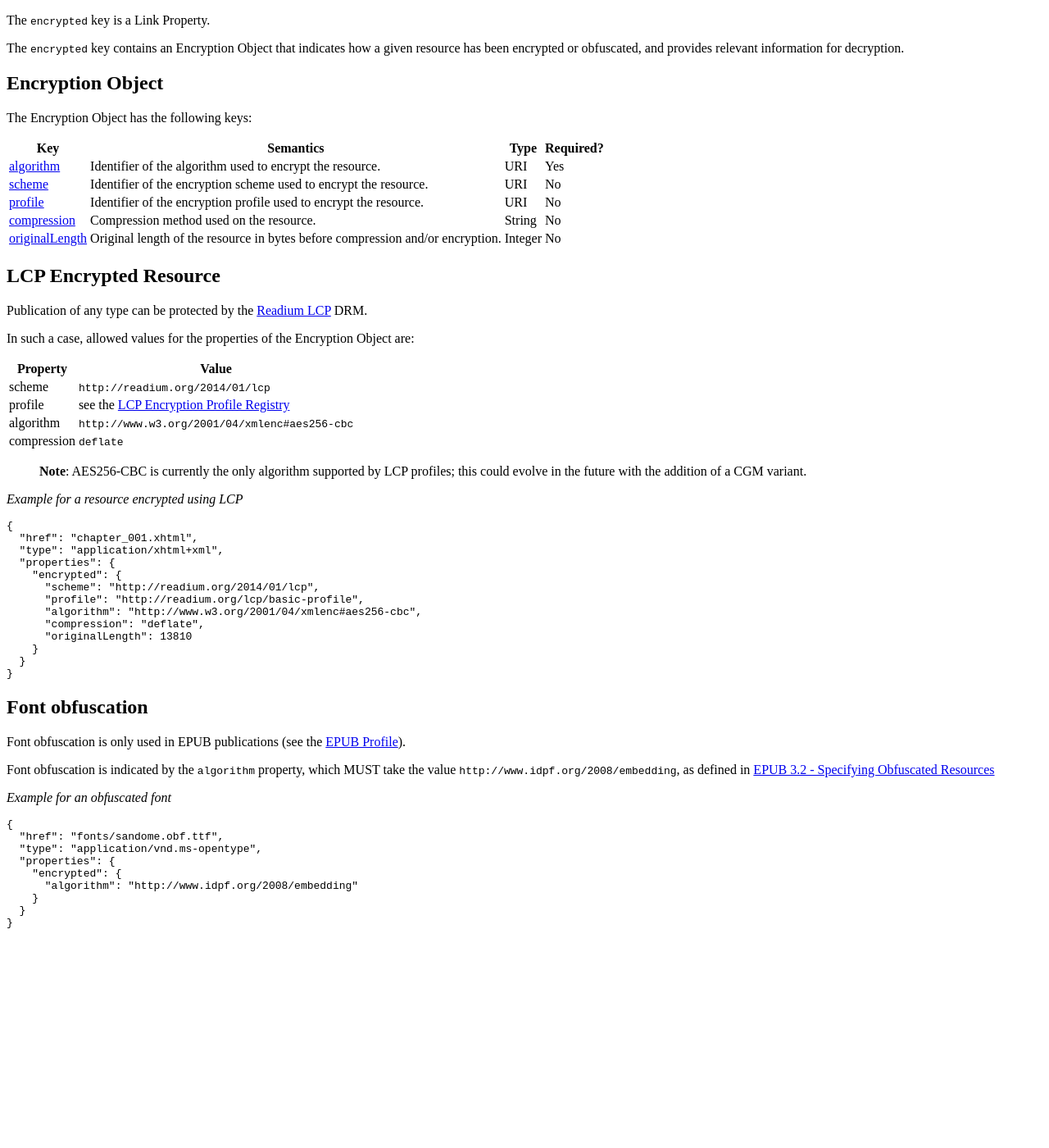
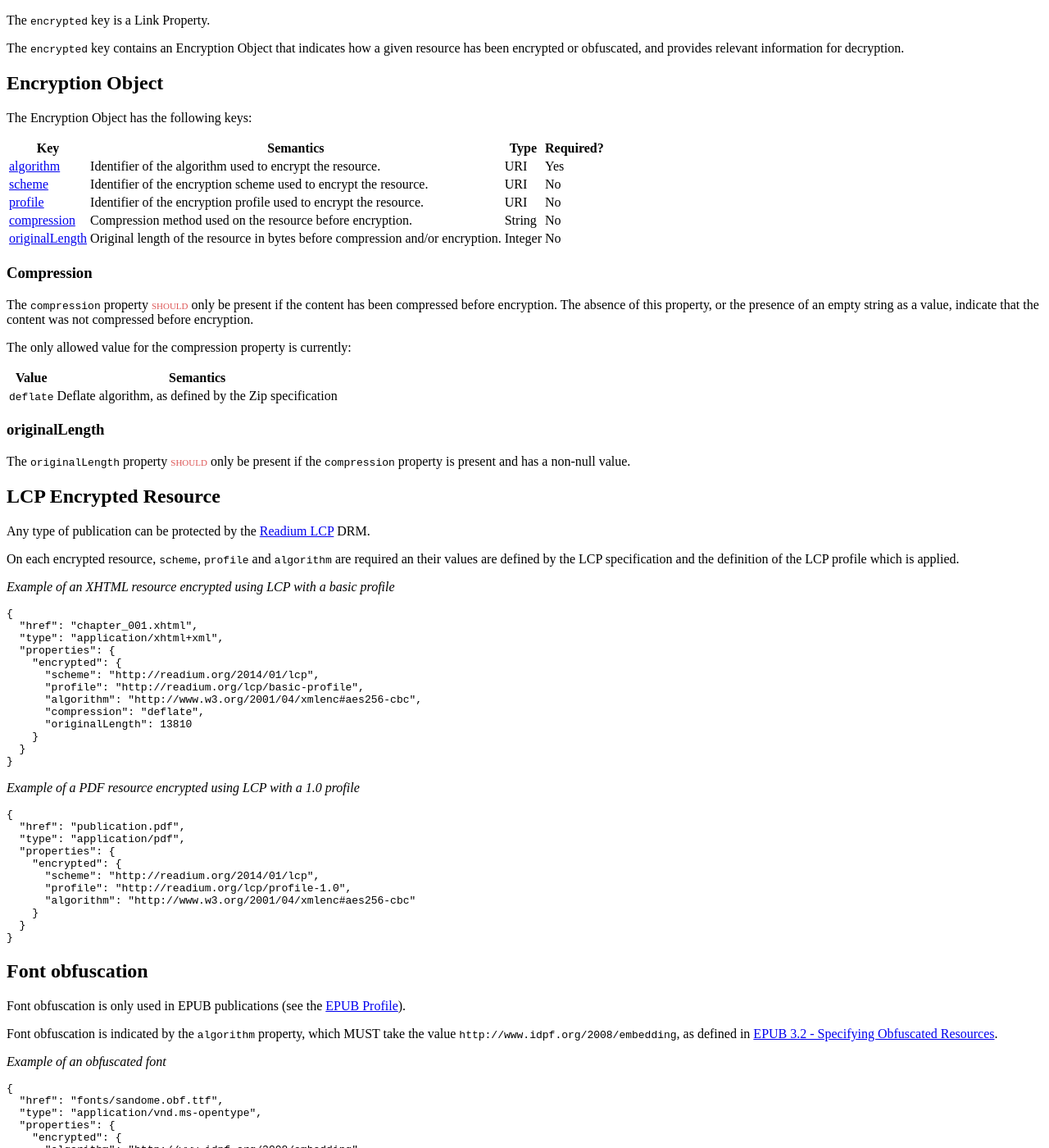
Before and after one commit to readium/webpub-manifest, a Jekyll site: the page built from modules/encryption.md, in a window 1280 px wide and 1400 px high, scrolled down 263 px. Shown: the whole window at 82% size. Built offline with Jekyll 4.4.1, drawn with Linux system fonts in a browser that asks for light colours; our own code applies the rules of GitHub Pages for plain Markdown files; comment, search, counter and statistics services are not loaded; before the commit the page ends 1409 px from its top, so only the background shows below that.

Commit message:
Tidy-up the encryption module

````diff
--- a/modules/encryption.md
+++ b/modules/encryption.md
@@ -13,26 +13,31 @@ The Encryption Object has the following keys:
 | [algorithm](#algorithm)  | Identifier of the algorithm used to encrypt the resource.  | URI  | Yes |
 | [scheme](#scheme)  | Identifier of the encryption scheme used to encrypt the resource.  | URI  | No |
 | [profile](#profile)  | Identifier of the encryption profile used to encrypt the resource.  | URI  | No |
-| [compression](#compression)  | Compression method used on the resource.  | String | No |
+| [compression](#compression)  | Compression method used on the resource before encryption. | String | No |
 | [originalLength](#originalLength)  | Original length of the resource in bytes before compression and/or encryption. | Integer  | No |
+
+### Compression
+
+The `compression` property <strong class="rfc">should</strong> only be present if the content has been compressed before encryption. The absence of this property, or the presence of an empty string as a value, indicate that the content was not compressed before encryption.
+
+The only allowed value for the compression property is currently:
+
+| Value     | Semantics |
+| --------- | --------- |
+| `deflate` | Deflate algorithm, as defined by the Zip specification |
+
+### originalLength
+
+The `originalLength` property <strong class="rfc">should</strong> only be present if the `compression` property is present and has a non-null value.
 
 
 ## LCP Encrypted Resource
 
-Publication of any type can be protected by the [Readium LCP](https://readium.org/lcp-specs/releases/lcp/latest) DRM.
+Any type of publication can be protected by the [Readium LCP](https://readium.org/lcp-specs/releases/lcp/latest) DRM.
 
-In such a case, allowed values for the properties of the Encryption Object are:
+On each encrypted resource, `scheme`, `profile` and `algorithm` are required an their values are defined by the LCP specification and the definition of the LCP profile which is applied.
 
-| Property    | Value |
-| ----------- | ----- |
-| scheme      | `http://readium.org/2014/01/lcp` |
-| profile     | see the [LCP Encryption Profile Registry](https://readium.org/lcp-specs/registries/profiles) |
-| algorithm   | `http://www.w3.org/2001/04/xmlenc#aes256-cbc` |
-| compression | `deflate` |
-
-> **Note**: AES256-CBC is currently the only algorithm supported by LCP profiles; this could evolve in the future with the addition of a CGM variant.
-
-*Example for a resource encrypted using LCP*
+*Example of an XHTML resource encrypted using LCP with a basic profile*
 
 ```json
 {
@@ -49,14 +54,29 @@ In such a case, allowed values for the properties of the Encryption Object are:
   }
 }
 ```
+*Example of a PDF resource encrypted using LCP with a 1.0 profile*
+
+```json
+{
+  "href": "publication.pdf",
+  "type": "application/pdf",
+  "properties": {
+    "encrypted": {
+      "scheme": "http://readium.org/2014/01/lcp",
+      "profile": "http://readium.org/lcp/profile-1.0",
+      "algorithm": "http://www.w3.org/2001/04/xmlenc#aes256-cbc"
+    }
+  }
+}
+```
 
 ## Font obfuscation
 
 Font obfuscation is only used in EPUB publications (see the [EPUB Profile](../profiles/epub.md)).
 
-Font obfuscation is indicated by the `algorithm` property, which MUST take the value `http://www.idpf.org/2008/embedding`, as defined in [EPUB 3.2 - Specifying Obfuscated Resources](https://www.w3.org/publishing/epub3/epub-ocf.html#obfus-specifying)
+Font obfuscation is indicated by the `algorithm` property, which MUST take the value `http://www.idpf.org/2008/embedding`, as defined in [EPUB 3.2 - Specifying Obfuscated Resources](https://www.w3.org/publishing/epub3/epub-ocf.html#obfus-specifying).
 
-*Example for an obfuscated font*
+*Example of an obfuscated font*
 
 ```json
 {
````
